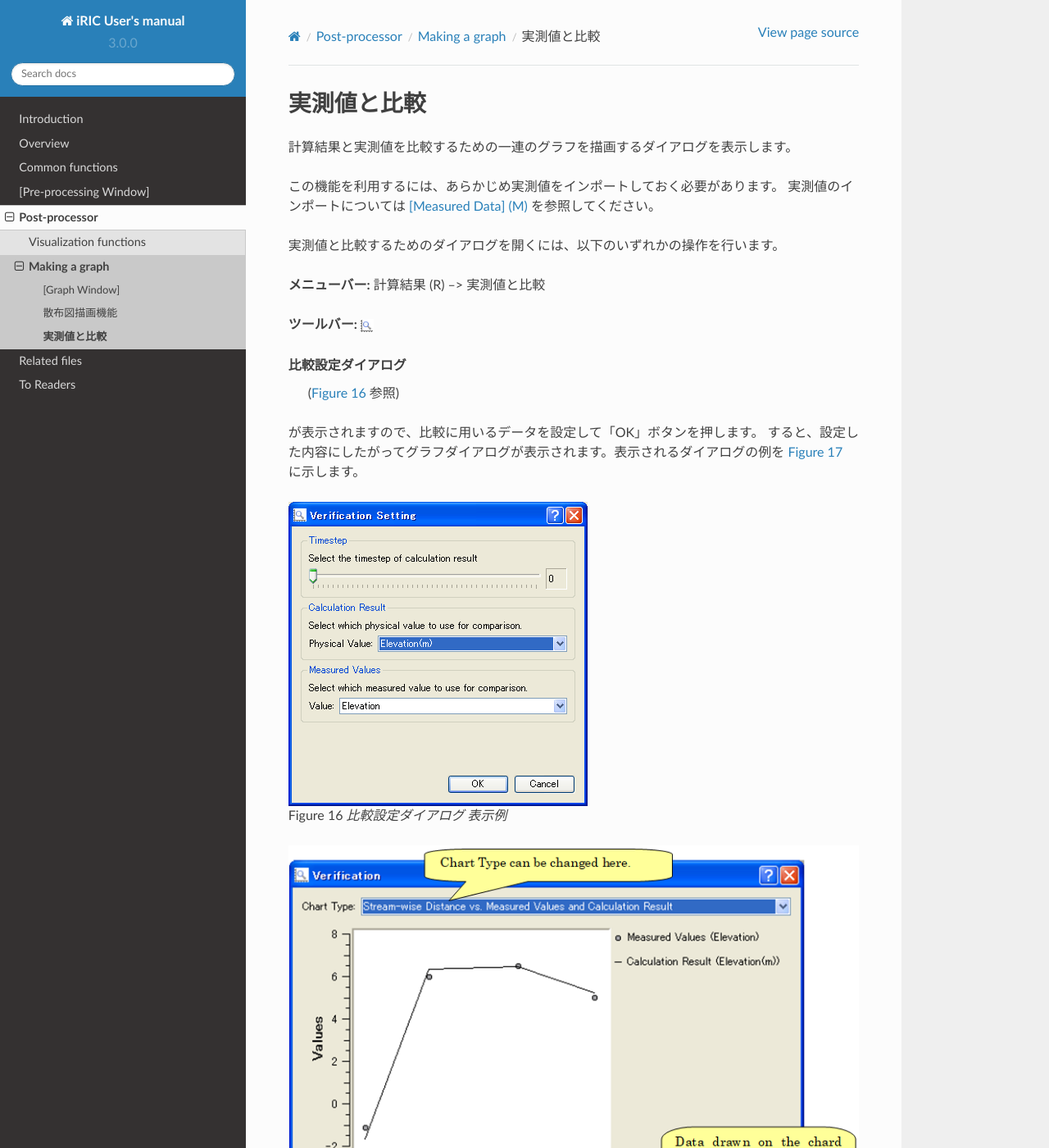
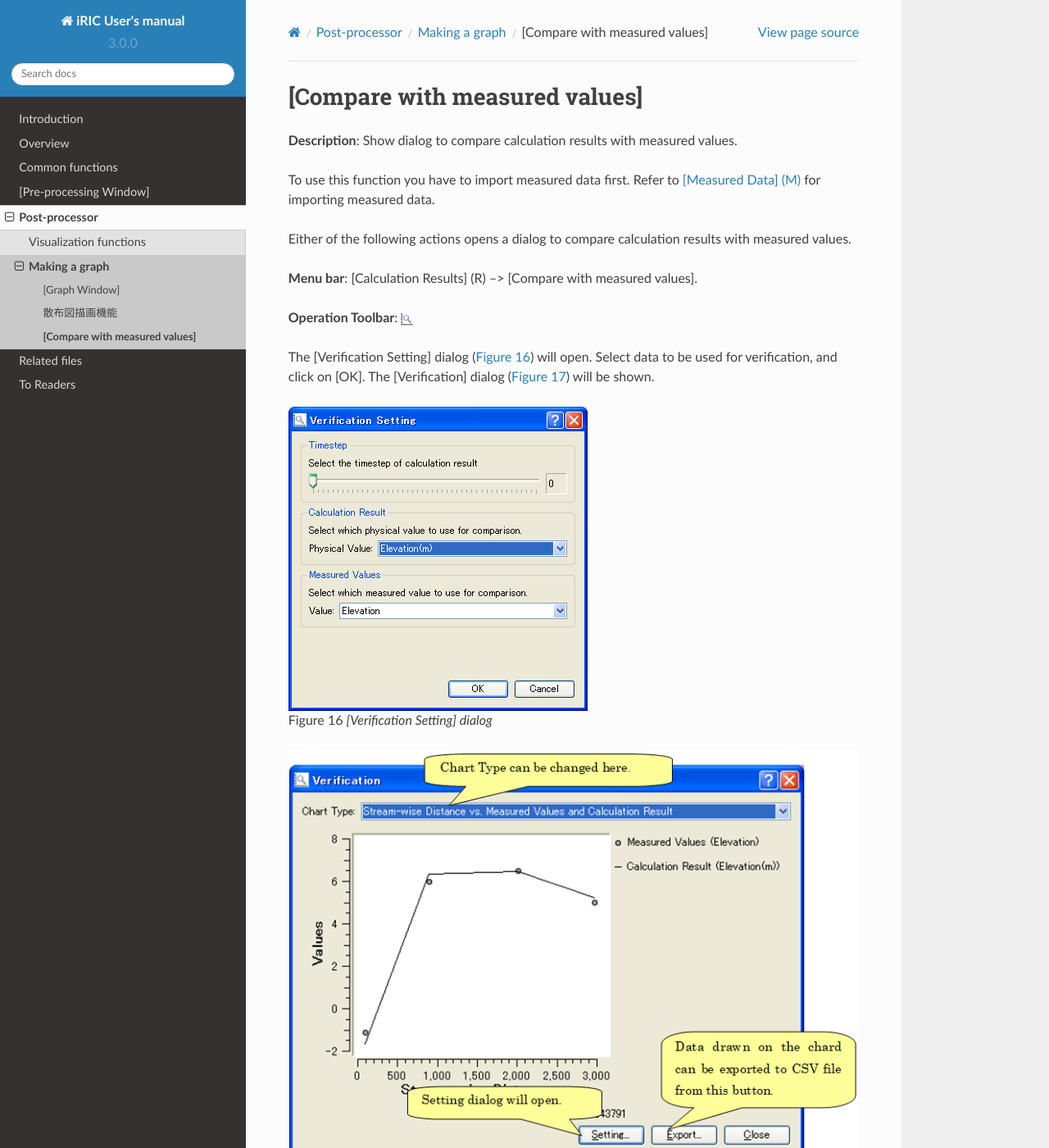
Before and after one commit to i-RIC/gui_user_manual, a Sphinx documentation site: the page built from source/05/02/03_compare.rst, in a window 1280 px wide and 1400 px high. Shown: the whole window at 82% size. Built offline with Sphinx 7.4.7 and the Read the Docs theme 2.0.0, drawn with Linux system fonts in a browser that asks for light colours; some of the changed text lies outside the part shown.

Commit message:
03_compare.rst translated to English.

```diff
--- a/source/05/02/03_compare.rst
+++ b/source/05/02/03_compare.rst
@@ -1,36 +1,37 @@
 .. _sec_compare_with_measured_data_window:
 
-実測値と比較
-===================
+[Compare with measured values]
+================================
 
 .. |compare-window-icon| image:: images/compare-window-icon.png
 
-計算結果と実測値を比較するための一連のグラフを描画するダイアログを表示します。
+**Description**: Show dialog to compare calculation results with measured
+values.
 
-この機能を利用するには、あらかじめ実測値をインポートしておく必要があります。
-実測値のインポートについては
-:ref:`sec_file_import_measured_data` を参照してください。
+To use this function you have to import measured data first. Refer to
+:ref:`sec_file_import_measured_data` for importing measured data.
 
-実測値と比較するためのダイアログを開くには、以下のいずれかの操作を行います。
+Either of the following actions opens a dialog to compare calculation
+results with measured values.
 
-**メニューバー:** 計算結果 (R) --> 実測値と比較
+**Menu bar**: [Calculation Results] (R) --> [Compare with measured values].
 
-**ツールバー:** |compare-window-icon|
+**Operation Toolbar**: |compare-window-icon|
 
-比較設定ダイアログ
- (:numref:`image_compare_verification_setting_dialog` 参照)
-が表示されますので、比較に用いるデータを設定して「OK」ボタンを押します。
-すると、設定した内容にしたがってグラフダイアログが表示されます。表示されるダイアログの例を
-:numref:`image_compare_verification_dialog` に示します。
+The [Verification Setting] dialog
+(:numref:`image_compare_verification_setting_dialog`) will open.
+Select data to be used for verification, and click on [OK].
+The [Verification] dialog (:numref:`image_compare_verification_dialog`)
+will be shown.
 
 .. _image_compare_verification_setting_dialog:
 
 .. figure:: images/compare_verification_setting_dialog.png
 
-   比較設定ダイアログ 表示例
+   [Verification Setting] dialog
 
 .. _image_compare_verification_dialog:
 
 .. figure:: images/compare_verification_dialog.png
 
-   実測値と比較ダイアログ 表示例
+   [Verification] dialog
```
